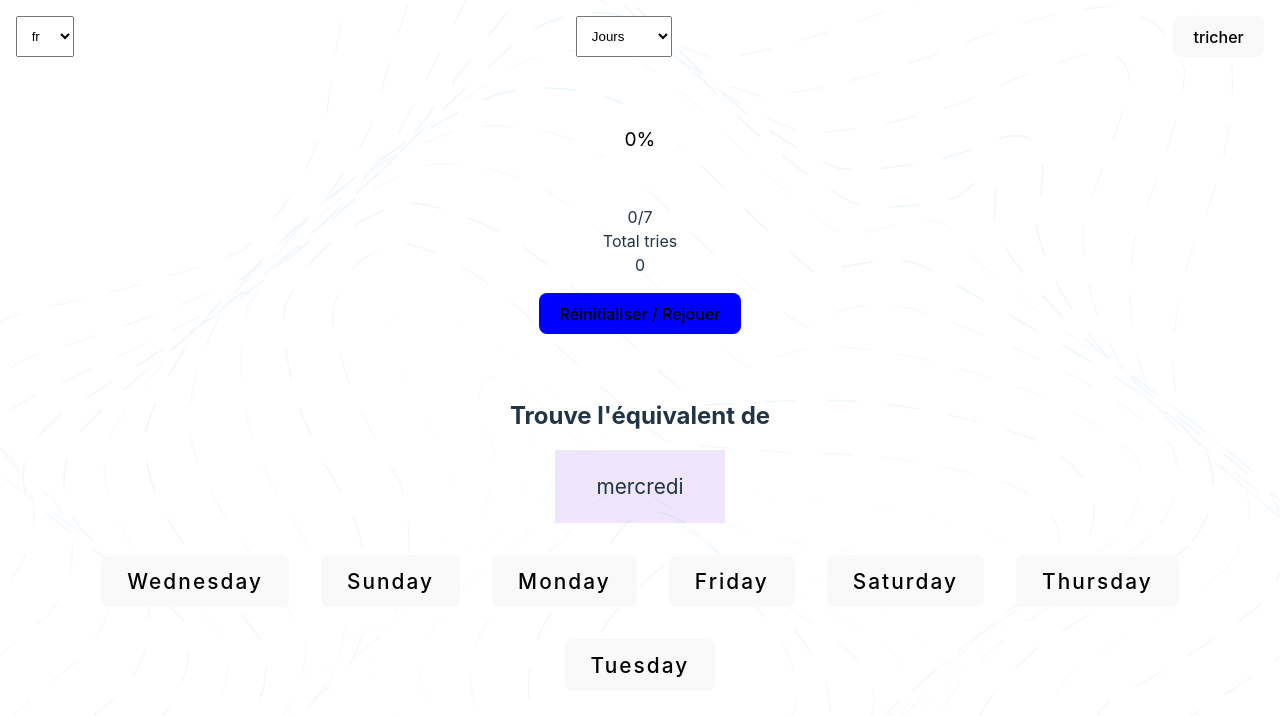
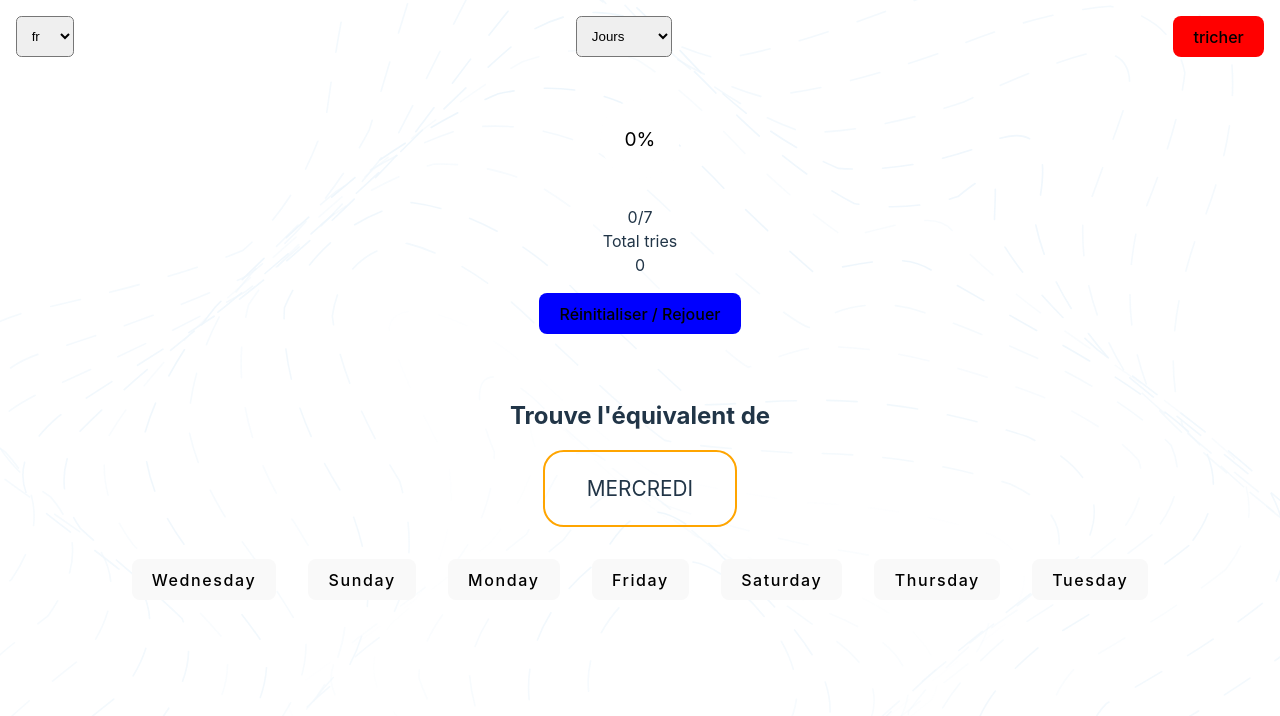
Before and after one commit to Oualid-CHAOUATI/react-learn-latin-numerals-, a React (Vite) app: page / in a window 1280 px wide. Shown: the top 716 px of the page. Built offline with nearby package versions, Linux system fonts and the light colour scheme.

Commit message:
enhance style

```diff
--- a/src/components/Game/Game.styles.scss
+++ b/src/components/Game/Game.styles.scss
@@ -9,9 +9,12 @@
   #question-number {
     width: max-content;
     padding: 1em 2em;
-    background-color: rgba(179, 137, 235, 0.212);
+    --accent-colr: orange;
     margin: auto;
     font-size: 1.3em;
+    border-radius: 1em;
+    text-transform: uppercase;
+    border: 2px solid var(--accent-colr);
   }
 }
 
@@ -25,21 +28,17 @@ button:disabled {
   margin-inline: auto;
 }
 
-.win,
-.lose {
+#suggestions {
+  transition: 500ms;
   background-color: var(--color);
-}
-
-.win {
-  --color: blue;
-}
-.lose {
-  --color: red;
-}
-#suggestoins-wrapper {
+  &.win {
+    --color: blue;
+  }
+  &.lose {
+    --color: red;
+  }
   button {
     letter-spacing: 0.1em;
-    font-size: 1.3em;
     outline: 0 solid white;
     transition: 200ms;
     &:focus {
--- a/src/components/Game/Game.tsx
+++ b/src/components/Game/Game.tsx
@@ -57,16 +57,12 @@ export function Game() {
             <p id="question-number">{currentQuestion}</p>
           </Flex>
 
-          <Flex id="suggestoins-wrapper" isColumn>
           <Flex
             id="suggestions"
             justifyContent="center"
             doWrap
             style={{ padding: "1em" }}
             gap="2em"
-              // className={`${isCorrect ? "win" : ""}  ${
-              // isCorrect === false ? "lose" : ""
-              // }`}
             className={(() => {
               if (isCorrect === null) return;
               if (isCorrect) return "win"; //true
@@ -85,7 +81,6 @@ export function Game() {
               );
             })}
           </Flex>
-          </Flex>
         </>
       )}
     </Flex>
--- a/src/components/Header/Header.styles.scss
+++ b/src/components/Header/Header.styles.scss
@@ -4,9 +4,12 @@ header {
   #cheat-btn {
     position: relative;
     z-index: 4;
+    background-color: red;
   }
 
   select {
     padding-inline: 0.8em;
+
+    border-radius: 0.4em;
   }
 }
```
Lines whose indentation alone changed are shown as unchanged.
